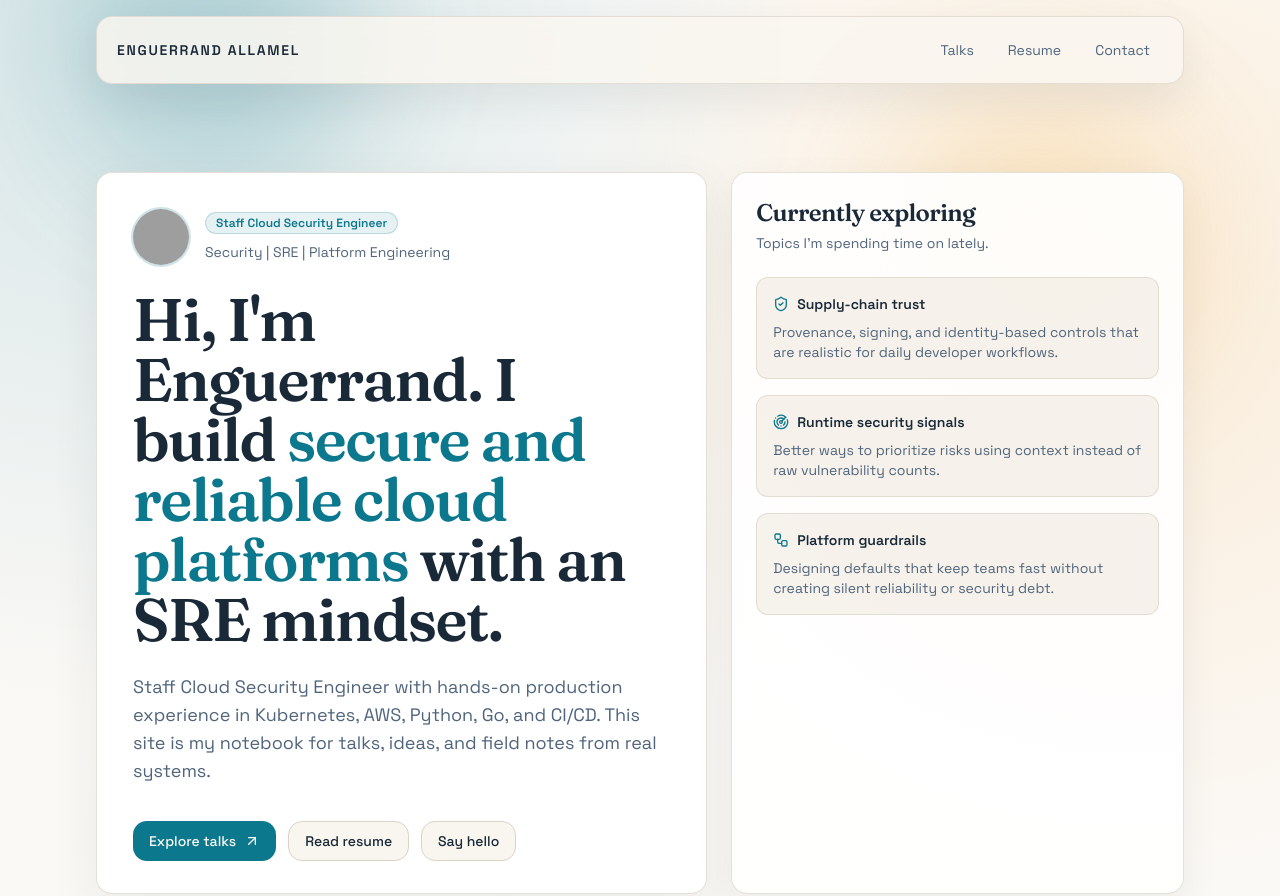
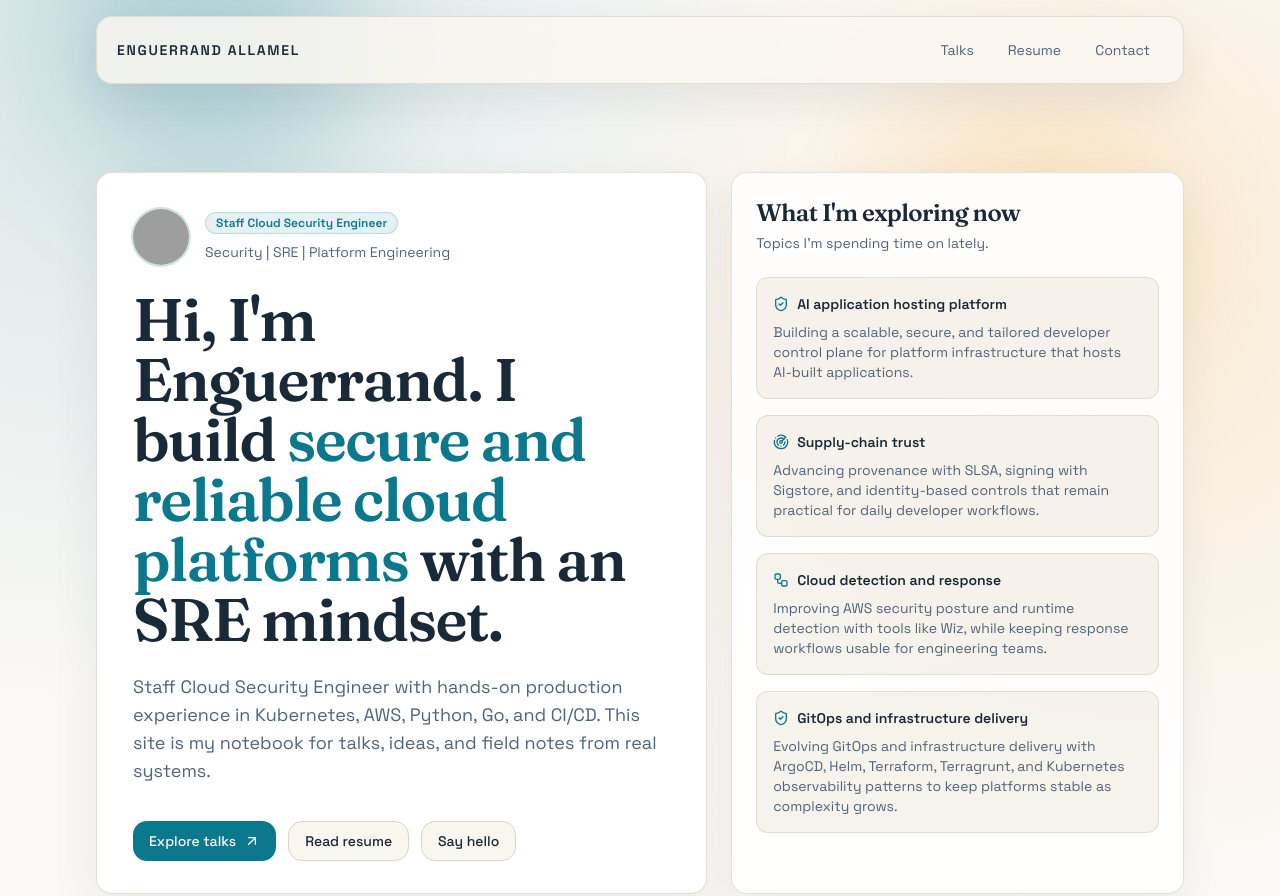
Before and after one commit to AEnguerrand/aenguerrand.github.io, an Astro site: page / in a window 1280 px wide. Shown: the top 896 px of the page. Built offline with nearby package versions, Linux system fonts and the light colour scheme; Astro itself is replaced by a stand-in of ours; grey boxes are pictures that could not be loaded.

Commit message:
feat: enhance Hero component with dynamic current exploring items and update home page content

```diff
--- a/src/components/sections/Hero.tsx
+++ b/src/components/sections/Hero.tsx
@@ -12,7 +12,47 @@ import {
   CardTitle,
 } from "@/components/ui/card";
 
-export function Hero() {
+type CurrentExploringItem = {
+  title: string;
+  description: string;
+};
+
+type HeroProps = {
+  currentExploringTitle?: string;
+  currentExploringDescription?: string;
+  currentExploringItems?: CurrentExploringItem[];
+};
+
+const defaultCurrentExploringItems: CurrentExploringItem[] = [
+  {
+    title: "Supply-chain trust",
+    description:
+      "Provenance, signing, and identity-based controls that are realistic for daily developer workflows.",
+  },
+  {
+    title: "Runtime security signals",
+    description:
+      "Better ways to prioritize risks using context instead of raw vulnerability counts.",
+  },
+  {
+    title: "Platform guardrails",
+    description:
+      "Designing defaults that keep teams fast without creating silent reliability or security debt.",
+  },
+];
+
+const currentExploringIcons = [ShieldCheck, Radar, Workflow];
+
+export function Hero({
+  currentExploringTitle = "Currently exploring",
+  currentExploringDescription = "Topics I'm spending time on lately.",
+  currentExploringItems,
+}: HeroProps) {
+  const items =
+    currentExploringItems && currentExploringItems.length > 0
+      ? currentExploringItems
+      : defaultCurrentExploringItems;
+
   return (
     <section className="pt-8 pb-12 sm:pt-14">
       <div className="grid gap-6 lg:grid-cols-[1.35fr_1fr]">
@@ -61,37 +101,26 @@ export function Hero() {
 
         <Card className="border-border/70 bg-card/90 shadow-[0_14px_38px_hsl(var(--foreground)/0.06)]">
           <CardHeader className="space-y-1">
-            <CardTitle className="text-2xl">Currently exploring</CardTitle>
-            <CardDescription>Topics I&apos;m spending time on lately.</CardDescription>
+            <CardTitle className="text-2xl">{currentExploringTitle}</CardTitle>
+            <CardDescription>{currentExploringDescription}</CardDescription>
           </CardHeader>
           <CardContent className="space-y-4">
-            <div className="rounded-xl border border-border/70 bg-secondary/55 p-4">
-              <div className="mb-2 flex items-center gap-2 text-sm font-semibold">
-                <ShieldCheck className="h-4 w-4 text-primary" />
-                Supply-chain trust
-              </div>
-              <p className="text-sm text-muted-foreground">
-                Provenance, signing, and identity-based controls that are realistic for daily developer workflows.
-              </p>
-            </div>
-            <div className="rounded-xl border border-border/70 bg-secondary/55 p-4">
-              <div className="mb-2 flex items-center gap-2 text-sm font-semibold">
-                <Radar className="h-4 w-4 text-primary" />
-                Runtime security signals
-              </div>
-              <p className="text-sm text-muted-foreground">
-                Better ways to prioritize risks using context instead of raw vulnerability counts.
-              </p>
-            </div>
-            <div className="rounded-xl border border-border/70 bg-secondary/55 p-4">
-              <div className="mb-2 flex items-center gap-2 text-sm font-semibold">
-                <Workflow className="h-4 w-4 text-primary" />
-                Platform guardrails
-              </div>
-              <p className="text-sm text-muted-foreground">
-                Designing defaults that keep teams fast without creating silent reliability or security debt.
-              </p>
-            </div>
+            {items.map((item, index) => {
+              const Icon = currentExploringIcons[index % currentExploringIcons.length];
+
+              return (
+                <div
+                  key={`${item.title}-${index}`}
+                  className="rounded-xl border border-border/70 bg-secondary/55 p-4"
+                >
+                  <div className="mb-2 flex items-center gap-2 text-sm font-semibold">
+                    <Icon className="h-4 w-4 text-primary" />
+                    {item.title}
+                  </div>
+                  <p className="text-sm text-muted-foreground">{item.description}</p>
+                </div>
+              );
+            })}
           </CardContent>
         </Card>
       </div>
--- a/src/content/config.ts
+++ b/src/content/config.ts
@@ -18,6 +18,16 @@ const pages = defineCollection({
     .object({
       title: z.string().optional(),
       layout: z.string().optional(),
+      currentExploringTitle: z.string().optional(),
+      currentExploringDescription: z.string().optional(),
+      currentExploring: z
+        .array(
+          z.object({
+            title: z.string(),
+            description: z.string(),
+          })
+        )
+        .optional(),
     })
     .passthrough(),
 });
--- a/src/content/pages/home.md
+++ b/src/content/pages/home.md
@@ -1,4 +1,14 @@
 ---
 title: "Home"
-layout: "home"
+currentExploringTitle: "What I'm exploring now"
+currentExploringDescription: "Topics I'm spending time on lately."
+currentExploring:
+  - title: "AI application hosting platform"
+    description: "Building a scalable, secure, and tailored developer control plane for platform infrastructure that hosts AI-built applications."
+  - title: "Supply-chain trust"
+    description: "Advancing provenance with SLSA, signing with Sigstore, and identity-based controls that remain practical for daily developer workflows."
+  - title: "Cloud detection and response"
+    description: "Improving AWS security posture and runtime detection with tools like Wiz, while keeping response workflows usable for engineering teams."
+  - title: "GitOps and infrastructure delivery"
+    description: "Evolving GitOps and infrastructure delivery with ArgoCD, Helm, Terraform, Terragrunt, and Kubernetes observability patterns to keep platforms stable as complexity grows."
 ---
--- a/src/content/pages/search.md
+++ b/src/content/pages/search.md
@@ -1,6 +1,5 @@
 ---
 title: "Search" # in any language you want
-layout: "search" # necessary for search
 url: "/search"
 # description: "Description for Search"
 summary: "search"
--- a/src/pages/index.astro
+++ b/src/pages/index.astro
@@ -3,15 +3,20 @@ import BaseLayout from "@/layouts/BaseLayout.astro";
 import { Hero } from "@/components/sections/Hero";
 import { ContactCard } from "@/components/sections/ContactCard";
 import { TalksSpotlight } from "@/components/sections/TalksSpotlight";
-import { getCollection } from "astro:content";
+import { getCollection, getEntry } from "astro:content";
 
 const talks = (await getCollection("talks"))
   .sort((a, b) => new Date(b.data.date).getTime() - new Date(a.data.date).getTime())
   .slice(0, 3);
+const homePage = await getEntry("pages", "home");
 ---
 
 <BaseLayout title="Home" description="Staff Cloud Security Engineer with a background in SRE and platform engineering.">
-  <Hero />
+  <Hero
+    currentExploringTitle={homePage?.data.currentExploringTitle}
+    currentExploringDescription={homePage?.data.currentExploringDescription}
+    currentExploringItems={homePage?.data.currentExploring}
+  />
 
   <TalksSpotlight talks={talks} />
 
```
